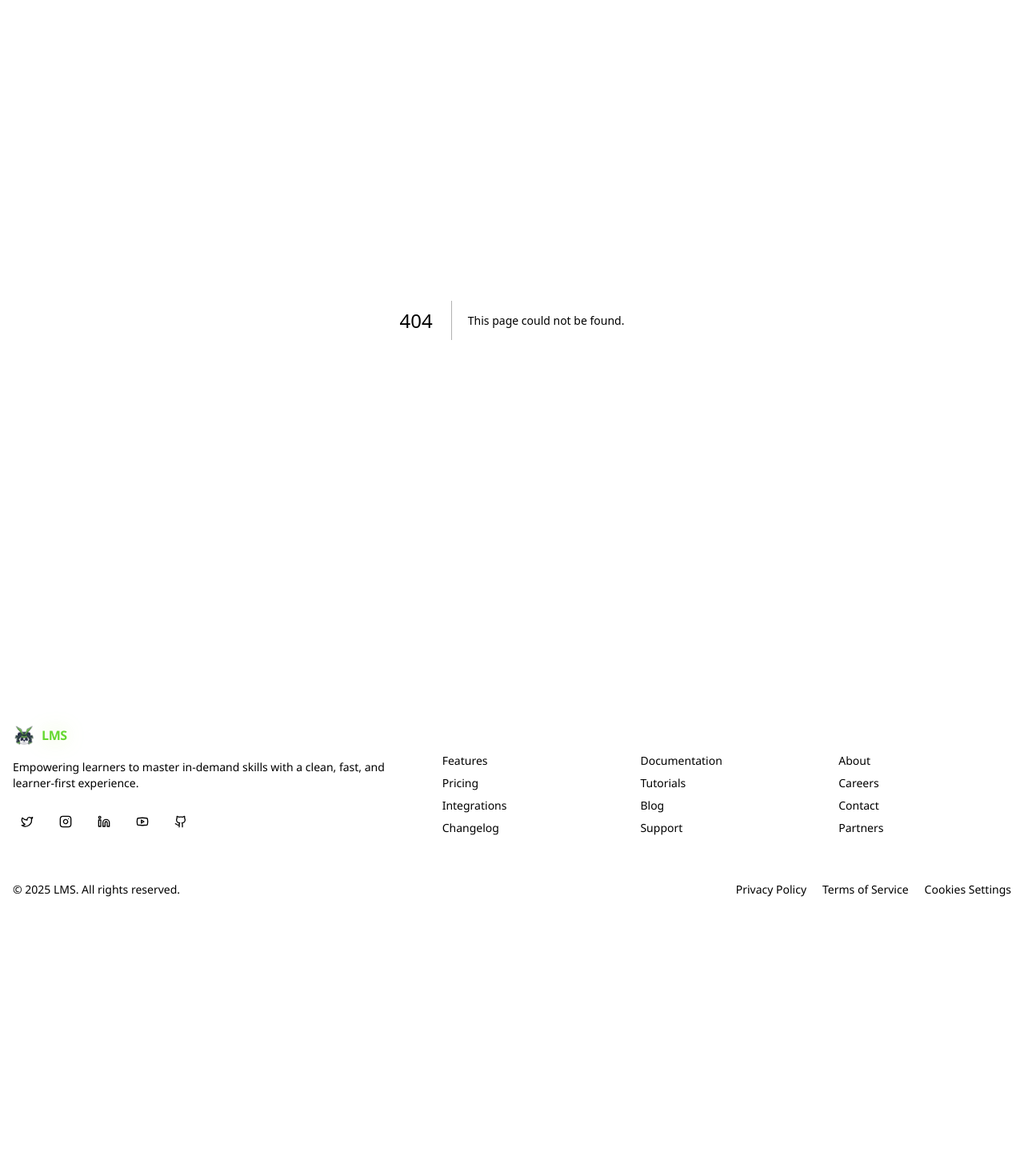
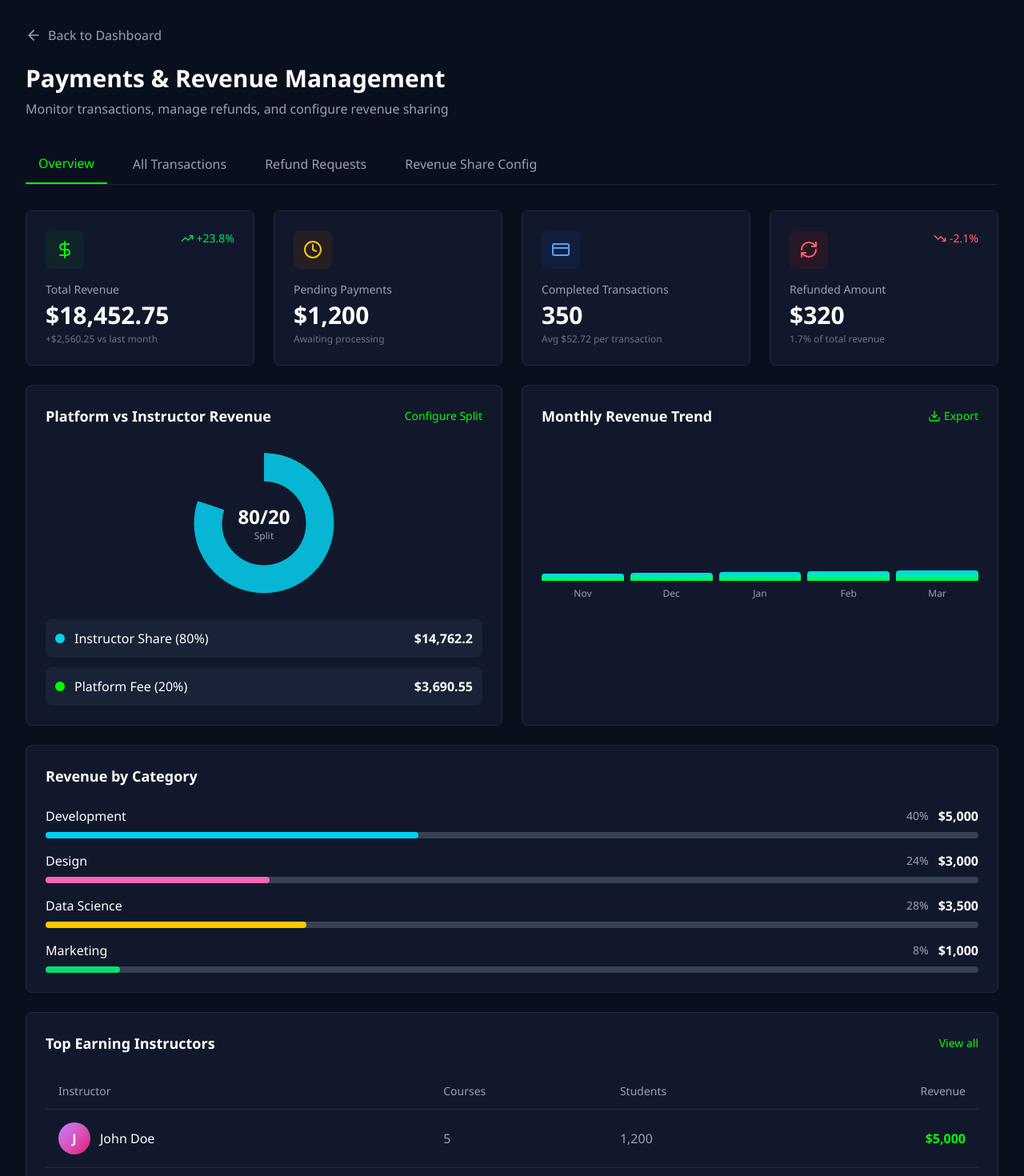
Before and after one commit to LMSonline/online-course-management-system, a Next.js app in the folder frontend/: page /admin/payment in a window 1280 px wide. Before the commit this address had no page. Shown: the top 1470 px of the page at 80% size. Before the commit the page ends 1162 px from the top, so only its background shows below. Built offline with nearby package versions, Linux system fonts and the light colour scheme.

Commit message:
Add admin payments management page with overview, transactions, refunds, and revenue share tabs

```diff
--- /dev/null
+++ b/frontend/src/app/admin/payment/page.tsx
@@ -0,0 +1,221 @@
+"use client";
+
+import { useState } from "react";
+import { ArrowLeft } from "lucide-react";
+import { PaymentsOverview } from "@/core/components/admin/payments/PaymentsOverview";
+import { PaymentsTransactions } from "@/core/components/admin/payments/PaymentsTransactions";
+import { PaymentsRefunds } from "@/core/components/admin/payments/PaymentsRefunds";
+import { PaymentsRevenueShare } from "@/core/components/admin/payments/PaymentsRevenueShare";
+import { PaymentsTransactionDetailModal } from "@/core/components/admin/payments/PaymentsTransactionDetailModal";
+import type { Transaction } from "@/core/components/admin/payments/types";
+
+export default function AdminPaymentsPage() {
+  const [selectedTab, setSelectedTab] = useState<
+    "overview" | "transactions" | "refunds" | "revenue-share"
+  >("overview");
+  const [selectedTransaction, setSelectedTransaction] = useState<Transaction | null>(null);
+
+  // Mock data - ĐÃ BỔ SUNG ĐẦY ĐỦ TRƯỜNG
+  const stats = {
+    totalRevenue: 18452.75,
+    previousRevenue: 15892.5,
+    pendingPayments: 1200,
+    completedTransactions: 350,
+    averageTransaction: 52.72,
+    refundedAmount: 320,
+    instructorRevenue: 14762.2,
+    platformRevenue: 3690.55,
+  };
+
+  const monthlyRevenue = [
+    { month: "Nov", revenue: 12000, transactions: 210 },
+    { month: "Dec", revenue: 14000, transactions: 230 },
+    { month: "Jan", revenue: 15500, transactions: 250 },
+    { month: "Feb", revenue: 16800, transactions: 270 },
+    { month: "Mar", revenue: 18452, transactions: 300 },
+  ];
+
+  const revenueByCategory = [
+    { category: "Development", percentage: 40, amount: 5000, color: "bg-cyan-400" },
+    { category: "Design", percentage: 24, amount: 3000, color: "bg-pink-400" },
+    { category: "Data Science", percentage: 28, amount: 3500, color: "bg-yellow-400" },
+    { category: "Marketing", percentage: 8, amount: 1000, color: "bg-green-400" },
+  ];
+
+  const transactions: Transaction[] = [
+    {
+      id: "1",
+      user: "Alice Brown",
+      userEmail: "alice@example.com",
+      course: "React Mastery",
+      instructor: "John Doe",
+      amount: 99.99,
+      platformFee: 9.99,
+      instructorShare: 90.0,
+      status: "completed",
+      type: "enrollment",
+      date: "2025-01-20",
+      paymentMethod: "Credit Card",
+      transactionId: "TXN001",
+    },
+    {
+      id: "2",
+      user: "Bob Wilson",
+      userEmail: "bob@example.com",
+      course: "Python Basics",
+      instructor: "Jane Smith",
+      amount: 49.99,
+      platformFee: 4.99,
+      instructorShare: 45.0,
+      status: "completed",
+      type: "enrollment",
+      date: "2025-01-20",
+      paymentMethod: "PayPal",
+      transactionId: "TXN002",
+    },
+    {
+      id: "3",
+      user: "Carol Davis",
+      userEmail: "carol@example.com",
+      course: "UI/UX Design",
+      instructor: "Mike Johnson",
+      amount: 79.99,
+      platformFee: 7.99,
+      instructorShare: 72.0,
+      status: "pending",
+      type: "enrollment",
+      date: "2025-01-19",
+      paymentMethod: "Credit Card",
+      transactionId: "TXN003",
+    },
+    {
+      id: "4",
+      user: "David Lee",
+      userEmail: "david@example.com",
+      course: "Data Science",
+      instructor: "Anna Lee",
+      amount: 129.99,
+      platformFee: 12.99,
+      instructorShare: 117.0,
+      status: "refunded",
+      type: "refund",
+      date: "2025-01-18",
+      paymentMethod: "Bank Transfer",
+      transactionId: "TXN004",
+    },
+  ];
+
+  // ĐÃ BỔ SUNG ĐẦY ĐỦ TRƯỜNG
+  const topInstructors = [
+    { name: "John Doe", courses: 5, students: 1200, revenue: 5000 },
+    { name: "Jane Smith", courses: 3, students: 950, revenue: 7000 },
+    { name: "Mike Johnson", courses: 2, students: 600, revenue: 3000 },
+  ];
+
+  const refundRequests = [
+    {
+      id: "1",
+      transactionId: "4",
+      user: "David Lee",
+      amount: 129.99,
+      status: "approved",
+      requestDate: "2025-01-18",
+      reason: "Course not as described",
+      course: "Data Science",
+    },
+    {
+      id: "2",
+      transactionId: "3",
+      user: "Carol Davis",
+      amount: 79.99,
+      status: "pending",
+      requestDate: "2025-01-19",
+      reason: "Technical issues",
+      course: "UI/UX Design",
+    },
+  ];
+
+  return (
+    <div className="min-h-screen bg-[#0a0f1e] text-white p-8">
+      <button
+        onClick={() => window.history.back()}
+        className="flex items-center gap-2 text-gray-400 hover:text-white mb-6 transition-colors"
+      >
+        <ArrowLeft className="w-5 h-5" />
+        Back to Dashboard
+      </button>
+      <div className="mb-8">
+        <h1 className="text-3xl font-bold text-white mb-2">
+          Payments & Revenue Management
+        </h1>
+        <p className="text-gray-400">
+          Monitor transactions, manage refunds, and configure revenue sharing
+        </p>
+      </div>
+      <div className="flex items-center gap-4 border-b border-gray-800 mb-8">
+        <button
+          onClick={() => setSelectedTab("overview")}
+          className={`px-4 py-3 font-medium transition-colors ${
+            selectedTab === "overview"
+              ? "text-[#00ff00] border-b-2 border-[#00ff00]"
+              : "text-gray-400 hover:text-white"
+          }`}
+        >
+          Overview
+        </button>
+        <button
+          onClick={() => setSelectedTab("transactions")}
+          className={`px-4 py-3 font-medium transition-colors ${
+            selectedTab === "transactions"
+              ? "text-[#00ff00] border-b-2 border-[#00ff00]"
+              : "text-gray-400 hover:text-white"
+          }`}
+        >
+          All Transactions
+        </button>
+        <button
+          onClick={() => setSelectedTab("refunds")}
+          className={`px-4 py-3 font-medium transition-colors ${
+            selectedTab === "refunds"
+              ? "text-[#00ff00] border-b-2 border-[#00ff00]"
+              : "text-gray-400 hover:text-white"
+          }`}
+        >
+          Refund Requests
+        </button>
+        <button
+          onClick={() => setSelectedTab("revenue-share")}
+          className={`px-4 py-3 font-medium transition-colors ${
+            selectedTab === "revenue-share"
+              ? "text-[#00ff00] border-b-2 border-[#00ff00]"
+              : "text-gray-400 hover:text-white"
+          }`}
+        >
+          Revenue Share Config
+        </button>
+      </div>
+      {selectedTab === "overview" && (
+        <PaymentsOverview
+          stats={stats}
+          monthlyRevenue={monthlyRevenue}
+          revenueByCategory={revenueByCategory}
+          topInstructors={topInstructors}
+        />
+      )}
+      {selectedTab === "transactions" && (
+        <PaymentsTransactions
+          transactions={transactions}
+          onSelectTransaction={setSelectedTransaction}
+        />
+      )}
+      {selectedTab === "refunds" && <PaymentsRefunds refundRequests={refundRequests} />}
+      {selectedTab === "revenue-share" && <PaymentsRevenueShare stats={stats} />}
+      {selectedTransaction && (
+        <PaymentsTransactionDetailModal
+          transaction={selectedTransaction}
+          onClose={() => setSelectedTransaction(null)}
+        />
+      )}
+    </div>
+  );
+}
```
